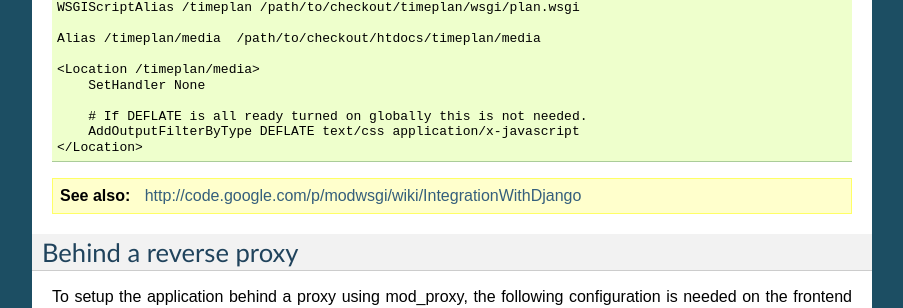
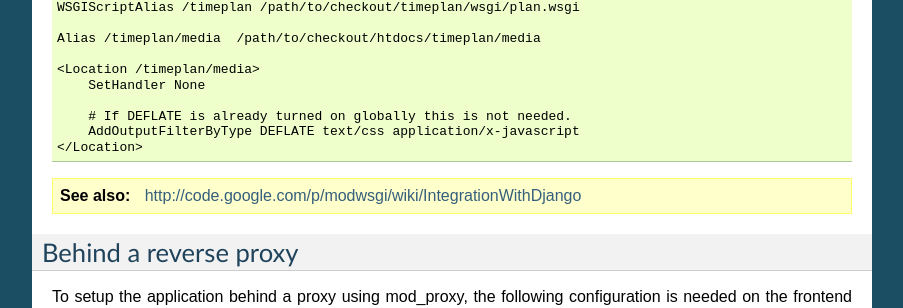
Before and after one commit to adamcik/plan, a Sphinx documentation site: the page built from docs/deployment.rst, in a window 1280 px wide and 900 px high, scrolled down 2144 px. Shown: the part 323-631 px from the top of the window, without its empty margins (198-1101 px from the left). Built offline with Sphinx 7.4.7, drawn with Linux system fonts in a browser that asks for light colours; some of the changed text lies outside the part shown.

Commit message:
fix typos

```diff
--- a/docs/deployment.rst
+++ b/docs/deployment.rst
@@ -53,7 +53,7 @@
 Upgrading
 ---------
 
-For a regular install that is all ready using :command:`south` the following should
+For a regular install that is already using :command:`south` the following should
 suffice for upgrading to a newer version:
 
 #. Backup your database (and optionally your install).
@@ -162,7 +162,7 @@
     <Location /timeplan/media>
         SetHandler None
 
-        # If DEFLATE is all ready turned on globally this is not needed.
+        # If DEFLATE is already turned on globally this is not needed.
         AddOutputFilterByType DEFLATE text/css application/x-javascript
     </Location>
 
```
Also changed, not shown: 2 other files.
